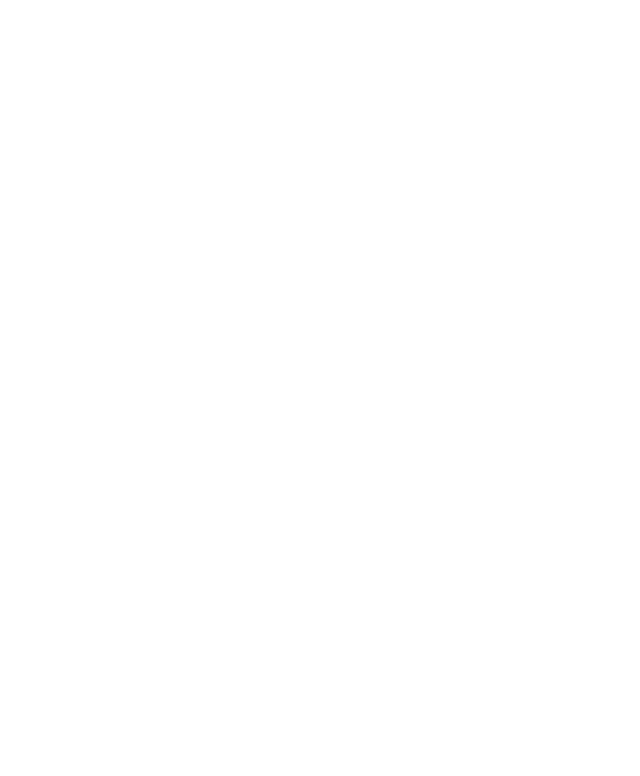
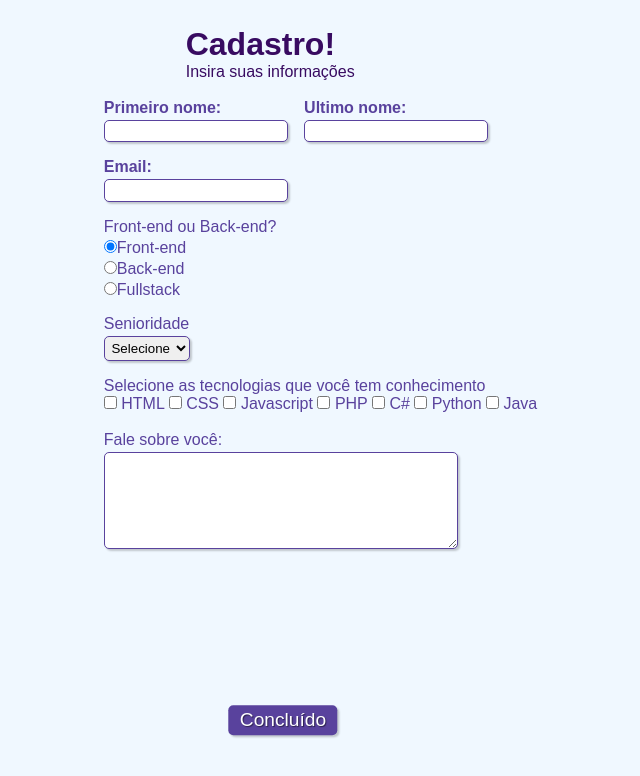
Before and after one commit to luisosorio258/formulario, a plain HTML site: page index.html in a window 1280 px wide. Shown: the whole page, without its empty margins (357-997 px from the left). Drawn offline with Linux system fonts and the light colour scheme.

Commit message:
Criação formulario

```diff
--- a/index.html
+++ b/index.html
@@ -4,9 +4,85 @@
     <meta charset="UTF-8">
     <meta http-equiv="X-UA-Compatible" content="IE=edge">
     <meta name="viewport" content="width=device-width, initial-scale=1.0">
-    <title>Formulário</title>
+    <link rel="stylesheet" href="style.css" media="screen">
+    <title>Formulário Cadastro</title>
 </head>
 <body>
+    <div>
+        <h1 id="titulo">Cadastro!</h1>
+        <p id="subtitulo">Insira suas informações</p>
+        <br>
+    </div>
 
+    <form>
+        <fieldset class="grupo">
+            <div class="campo">
+                <label for="nome"><strong>Primeiro nome:</strong></label>
+                <input type="text" name="nome" id="nome" required>
+            </div>
+
+            <div class="campo">
+                <label for="sobrenome"><strong>Ultimo nome:</strong></label>
+                <input type="text" name="sobrenome" id="sobrenome" required>
+            </div>
+        </fieldset>
+
+        <div class="campo">
+            <label for="email"><strong>Email:</strong></label>
+            <input type="email" name="email" id="email" required>
+        </div>
+
+        <div class="campo">
+            <label>Front-end ou Back-end?</label>
+            <label>
+                <input type="radio" name="devweb" value="frontend" checked>Front-end
+            </label>
+            <label>
+                <input type="radio" name="devweb" value="backend">Back-end
+            </label>
+            <label>
+                <input type="radio" name="devweb" value="fullstack">Fullstack
+            </label>
+        </div>
+
+        <div class="campo">
+            <label for="senioridade">Senioridade</label>
+            <select id="senioridade">
+                <option selected disabled value="">Selecione</option>
+                <option>Junior</option>
+                <option>Pleno</option>
+                <option>Senior</option>
+            </select>
+        </div>
+
+        <fieldset class="grupo">
+            <div id="check">
+                <label>Selecione as tecnologias que você tem conhecimento</label><br>
+                <input type="checkbox" name="tecnologia1" id="tecnologia1" value="HTML">
+                <label for="tecnologia1">HTML</label>
+                <input type="checkbox" name="tecnologia2" id="tecnologia2" value="CSS">
+                <label for="tecnologia2">CSS</label>
+                <input type="checkbox" name="tecnologia3" id="tecnologia3" value="Javascript">
+                <label for="tecnologia3">Javascript</label>
+                <input type="checkbox" name="tecnologia4" id="tecnologia4" value="PHP">
+                <label for="tecnologia4">PHP</label>
+                <input type="checkbox" name="tecnologia5" id="tecnologia5" value="C#">
+                <label for="tecnologia5">C#</label>
+                <input type="checkbox" name="tecnologia6" id="tecnologia6" value="Python">
+                <label for="tecnologia6">Python</label>
+                <input type="checkbox" name="tecnologia7" id="tecnologia7" value="Java">
+                <label for="tecnologia7">Java</label>
+            </div>
+        </fieldset>
+
+        <div class="campo">
+            <br>
+            <label>Fale sobre você:</label>
+            <textarea name="experiencia" id="experiencia" style="width: 26em" rows="6"></textarea>
+        </div>
+
+        <button class="botao" type="submit">Concluído</button>
+
+    </form>
 </body>
 </html>
--- /dev/null
+++ b/style.css
@@ -0,0 +1,91 @@
+*{
+    margin: 0;
+    padding: 0;
+}
+
+#titulo{
+    font-family: sans-serif;
+    color: #380b61;
+    margin-left: 10%;
+}
+
+#subtitulo{
+    font-family: sans-serif;
+    color: #380b61;
+    margin-left: 10%;
+}
+
+fieldset{
+    border: 0;
+}
+
+body{
+    background-color: #F0F8FF;
+    font-family: sans-serif;
+    font-size: 1em;
+    color: #59429d;
+    margin-left: 36%;
+    margin-top: 2%;
+    justify-content: center;
+}
+
+input, select, textarea, button{
+    border-radius: 5px;
+}
+
+.campo{
+    margin-bottom: 1em;
+}
+
+.campo label{
+    margin-bottom: 0.2em;
+    color: #59429d;
+    display: block;
+}
+
+fieldset.grupo .campo{
+    float: left;
+    margin-right: 1em;
+}
+
+.campo input[type="text"], .campo input[type="email"], .campo select, .campo textarea{
+    padding: 0.2em;
+    border: 1px solid #59429d;
+    box-shadow: 2px 2px 2px rgba(0,0,0,0.2);
+    display: block;
+}
+
+.campo select option{
+    padding-right: 1em;
+}
+
+.campo input:focus, .campo select:focus, .campo textarea:focus{
+    background: #E0E0F8;
+}
+
+.botao {
+    font-size: 1.2em;
+    background: #59429d;
+    border: 0;
+    margin-bottom: 1em;
+    color: #ffffff;
+    padding: 0.2em 0.6em;
+    box-shadow: 2px 2px 2px rgba(0,0,0,0.2);
+    text-shadow: 1px 1px 1px rgba(0,0,0,0.5);
+    position: absolute;
+    top: 90%;
+    left: 50%;
+    margin-right: -50%;
+    transform: translate(-50%, -50%);
+    cursor: pointer;
+}
+
+.botao:hover{
+    background: #ccbbff;
+    box-shadow: 2px 2px 2px rgba(0,0,0,0.2);
+    text-shadow: none;
+}
+
+#check {
+    display: inline-block;
+}
```
